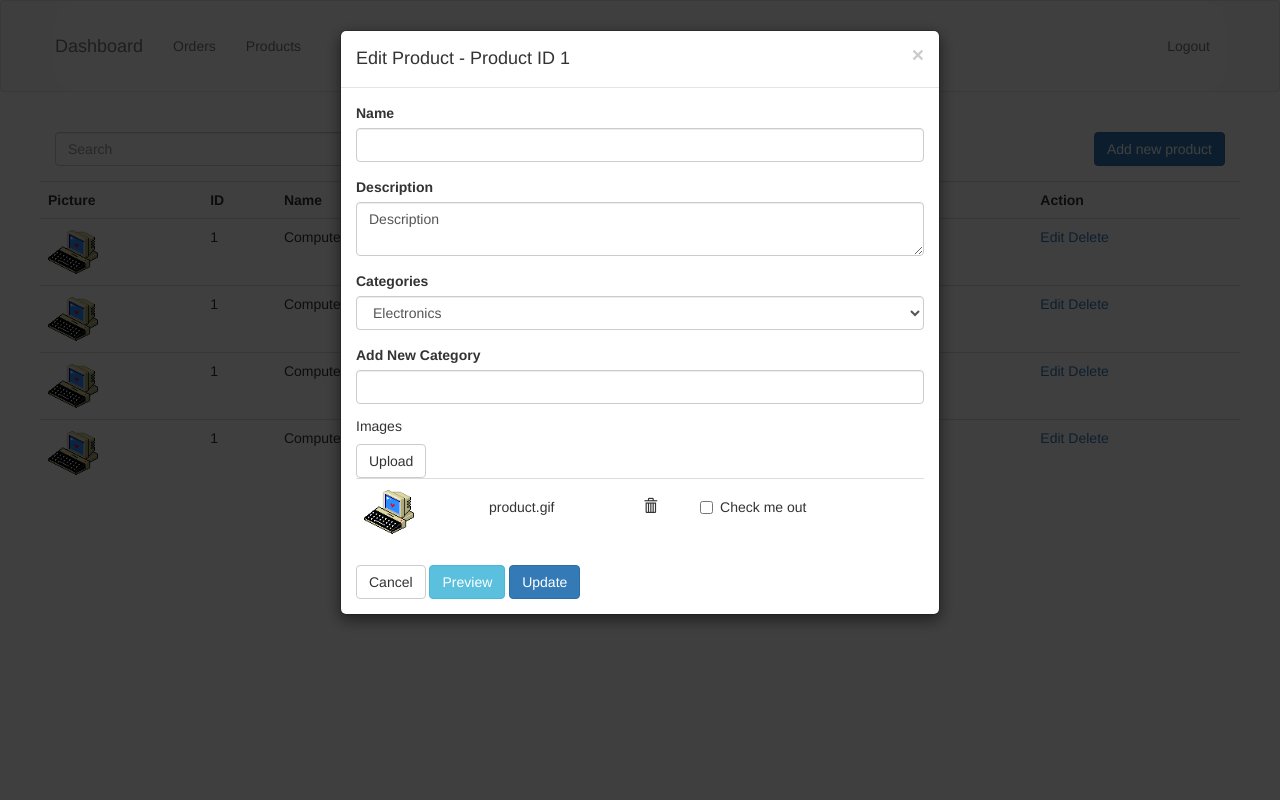
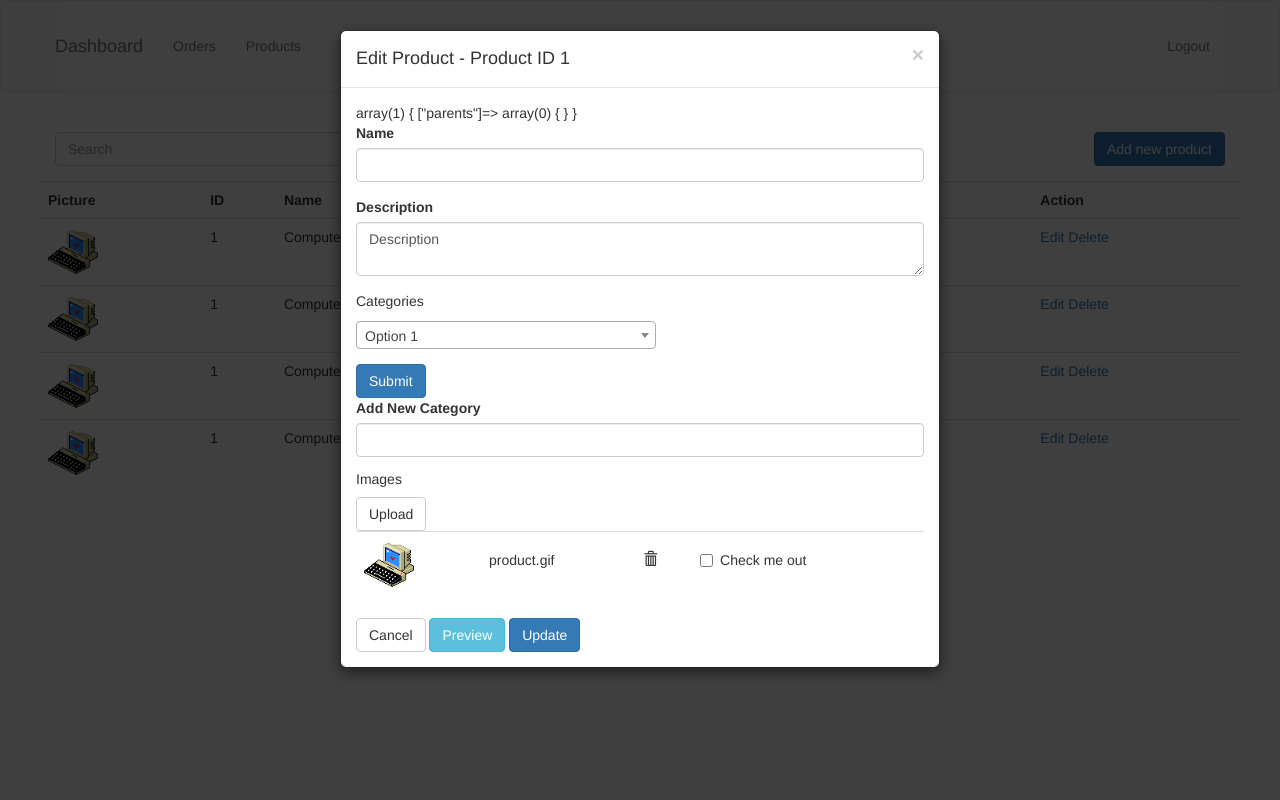
Before and after one commit to mingjianjzhang/lpproject, a CodeIgniter app: page /database/dashboard/products in a window 1280 px wide, after a click on "Add new product". Run offline with CodeIgniter, Linux system fonts and the light colour scheme; tables that the repository leaves empty hold one stand-in row (values such as "Sample post"); some libraries are stand-ins or nearby versions.

Commit message:
sql edits, trying this select2 select box

```diff
--- a/application/config/routes.php
+++ b/application/config/routes.php
@@ -53,6 +53,7 @@ $route['default_controller'] = 'welcome';
 $route['store'] = 'UserProducts';
 $route['cart'] = 'UserOrders';
 $route['product'] = 'UserProducts/viewProduct';
+$route['dashboard'] = 'welcome/adminDashboard';
 $route['dashboard/products'] = 'AdminProducts';
 $route['dashboard/orders'] = 'AdminOrders';
 $route['dashboard/orders/show/(:num)'] = 'AdminOrders/showOrder/$1';
--- a/application/controllers/AdminProducts.php
+++ b/application/controllers/AdminProducts.php
@@ -3,8 +3,14 @@ defined('BASEPATH') OR exit('No direct script access allowed');
 
 class AdminProducts extends CI_Controller {
 
+	public function __construct() {
+		parent::__construct();
+		$this->load->model('Product');
+	}
+
 	public function index() {
-		$this->load->view('adminProductsView');
+		$data = $this->Product->getCategories();
+		$this->load->view('adminProductsView', array("categories" => $data));
 	}
 
 
--- a/application/models/Product.php
+++ b/application/models/Product.php
@@ -2,8 +2,6 @@
 defined('BASEPATH') OR exit('No direct script access allowed');
 
 class Product extends CI_Model {
-	public function getItemDetails() {
-		$sql="SELECT name, price, img, description FROM products WHERE";
 
 	public function getItemDetails($id) {
 		$sql="SELECT name, price, img, description FROM products WHERE id = $id";
@@ -13,6 +11,15 @@ class Product extends CI_Model {
 		// get pic name and price for items in the same category
 	}
 
+	public function getCategories() {
+		$results = array();
+		$results['parents'] = $this->db->query("select id, name as category_name FROM categories WHERE parent_id IS null")->result_array();
+		foreach ($results['parents'] as $parent) {
+			$parent['children'] = $this->db->query("SELECT name FROM categories WHERE parent_id = {$parent['id']}");
+		}
+		return $results;
+	}
+
 
 
 
--- a/application/views/adminProductsView.php
+++ b/application/views/adminProductsView.php
@@ -17,6 +17,8 @@ $this->load->view("partials/adminNav");
 			<a class="btn btn-default btn-primary pull-right" data-toggle="modal" data-target="#editAddProductModal"> Add new product </a>
 		</div>
 	</div>
+
+
 	<div class="row">
 		<table class="table">
 			<tr>
@@ -91,6 +93,8 @@ $this->load->view("partials/adminNav");
 					</div>
 
 				<div class="modal-body">
+					<?php var_dump($categories) ?>
+					<form action="" method="POST">
 					<div class="form-group">
 						<label for="name">Name</label>
 						<input class="form-control" type="text" name="name" id="name">
@@ -100,15 +104,18 @@ $this->load->view("partials/adminNav");
 						<textarea class="form-control" name="description" id="description">Description</textarea>
 					</div>
 					<div class="form-group">
-						<label for="category"> Categories </label>
-						<select name="category" id="category" class="form-control">
-							  <option>Electronics</option>
-							  <option>Food</option>
-							  <option>Furniture</option>
-							  <option>Instructors</option>
+						<p> Categories </p>
+						<select name="category" id="adminCategorySelect">
+  							<option class="l1" value="1">Option 1</option>
+  							<option class="l2">Suboption 1</option>
+  							<option class="l2">Suboption 2</option>
+  							<option class="l2">Suboption 3</option>
+  							<option class="l1">Option 2</option>
 						</select>
 
 					</div>
+					<button type="submit" class="btn btn-primary">Submit</button>
+					</form>
 					<div class="form-group">
 						<label for="newCategory">Add New Category</label>
 						<input class="form-control" type="text" name="newCategory" id="newCategory">
--- a/application/views/partials/head.php
+++ b/application/views/partials/head.php
@@ -12,6 +12,8 @@ defined('BASEPATH') OR exit('No direct script access allowed');
 	<link rel="stylesheet" href="https://ajax.googleapis.com/ajax/libs/jqueryui/1.11.4/themes/hot-sneaks/jquery-ui.css">
 	<!-- Bootstrap CSS -->
 	<link rel="stylesheet" href="https://maxcdn.bootstrapcdn.com/bootstrap/3.3.7/css/bootstrap.min.css">
+	<link href="//cdnjs.cloudflare.com/ajax/libs/select2/4.0.0/css/select2.css" rel="stylesheet"/>
+
 
 	<!-- Personal CSS -->
 	<link rel="stylesheet" href="/assets/css/style.css">
@@ -21,8 +23,31 @@ defined('BASEPATH') OR exit('No direct script access allowed');
 	<script type="text/javascript" src="https://code.jquery.com/jquery-2.1.1.min.js"></script>
 	<!-- Jquery UI -->
 	<script src="https://ajax.googleapis.com/ajax/libs/jqueryui/1.12.0/jquery-ui.min.js"></script>
+	<script src="//cdnjs.cloudflare.com/ajax/libs/select2/4.0.0/js/select2.js"></script>
+
 	<!-- Bootstrap JS -->
 
 	<script type="text/javascript" src="https://maxcdn.bootstrapcdn.com/bootstrap/3.3.7/js/bootstrap.min.js"></script>
-	<script></script>
+	<script>
+	$(document).ready(function(){
+		$('#adminCategorySelect').select2({
+ 			 templateResult: function (data) {
+    // We only really care if there is an element to pull classes from
+    if (!data.element) {
+      return data.text;
+    }
+
+    var $element = $(data.element);
+
+    var $wrapper = $('<span></span>');
+    $wrapper.addClass($element[0].className);
+
+    $wrapper.text(data.text);
+
+    return $wrapper;
+  }
+});
+	});
+
+	</script>
 </head>
--- a/assets/css/style.css
+++ b/assets/css/style.css
@@ -47,3 +47,11 @@
 	background-image: url("../img/background.jpg");
 	background-size:cover;
 }
+
+#adminCategorySelect {
+	display: block;
+	width: 300px;
+}
+.l2 {
+	padding-left: 1em;
+}
```
Also changed, not shown: application/controllers/Welcome.php (+2 -18 lines), ecommerce.sql (+7 -31 lines).
